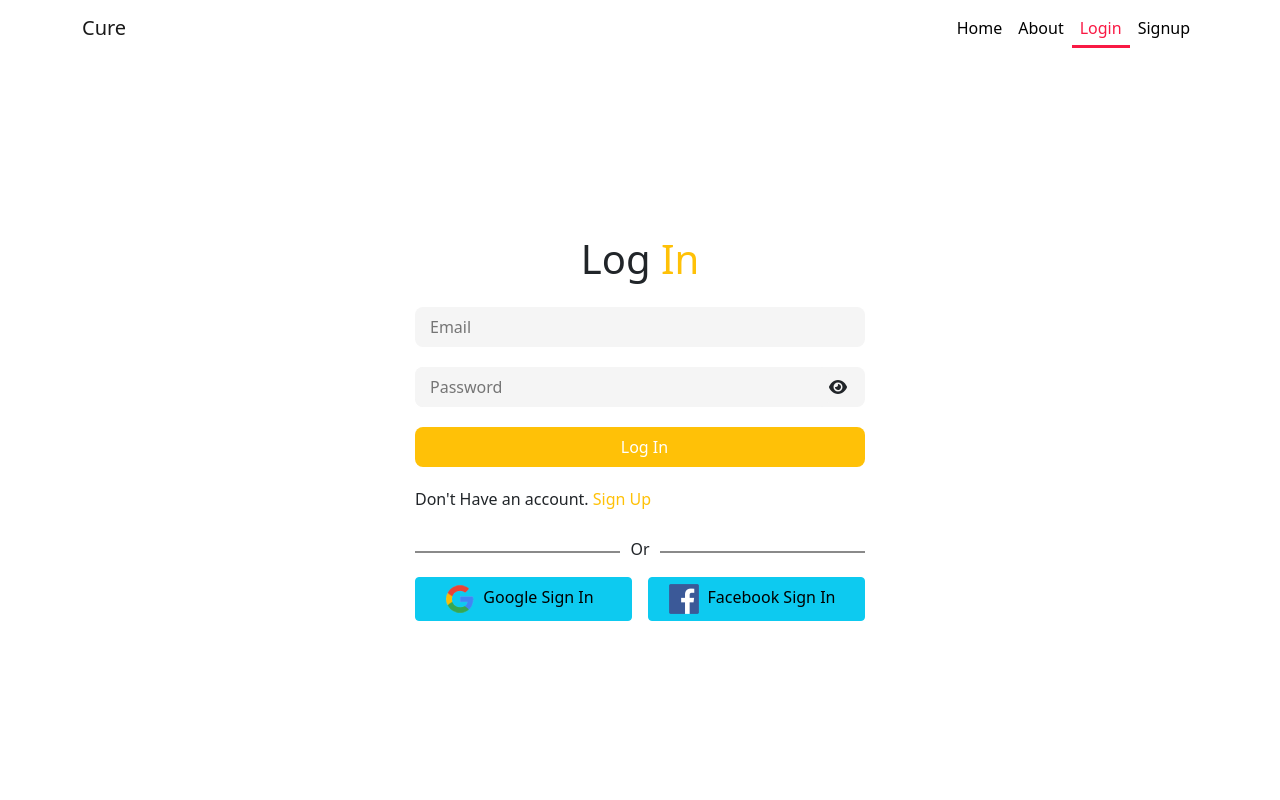
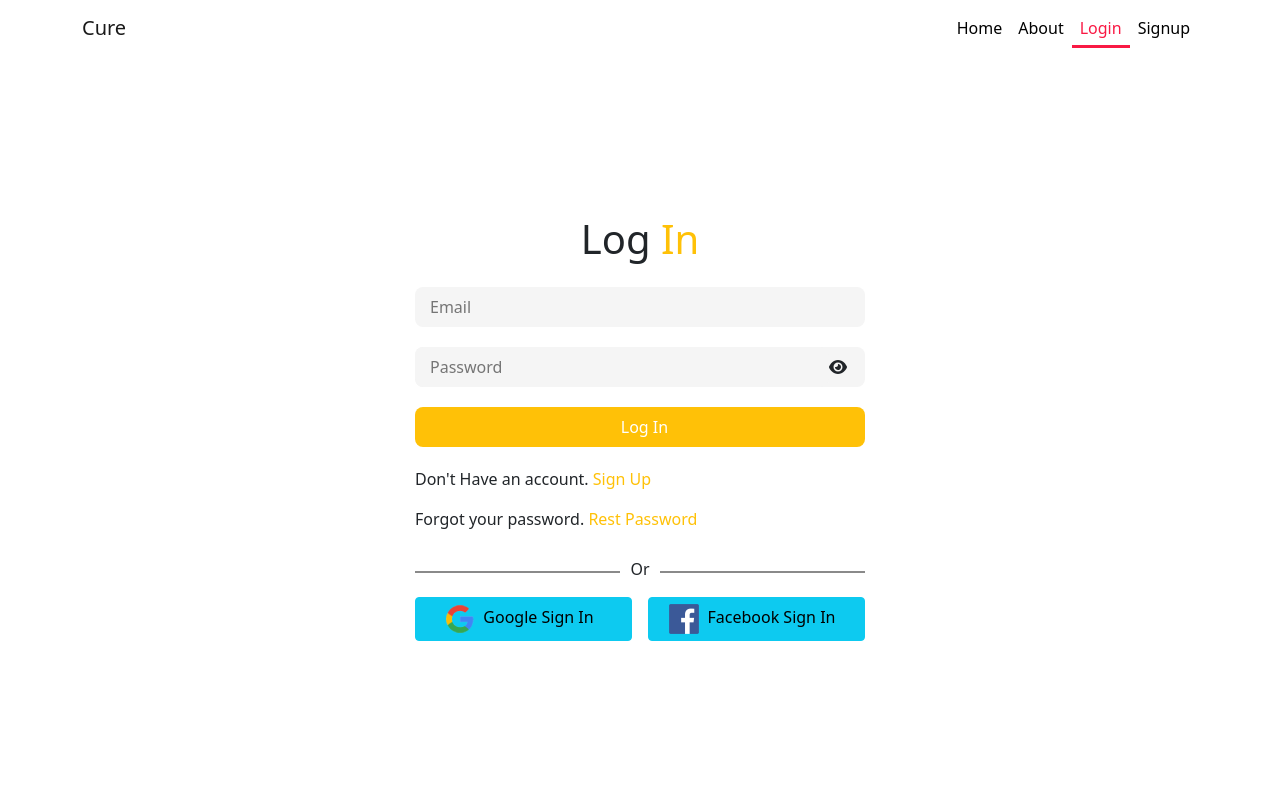
Before and after one commit to AshikurRahmanMunna/independent-service-provider, a React (Create React App) app: page /login in a window 1280 px wide. Shown: the top 800 px of the page. Built offline with nearby package versions, Linux system fonts and the light colour scheme.

Commit message:
Password Reset Complete

```diff
--- a/src/Pages/Login/Login.js
+++ b/src/Pages/Login/Login.js
@@ -1,21 +1,25 @@
 import { faEye, faEyeSlash } from '@fortawesome/free-solid-svg-icons';
 import { FontAwesomeIcon } from '@fortawesome/react-fontawesome';
-import React, { useState } from 'react';
-import { useSignInWithEmailAndPassword } from 'react-firebase-hooks/auth';
+import React, { useRef, useState } from 'react';
+import { useSendPasswordResetEmail, useSignInWithEmailAndPassword } from 'react-firebase-hooks/auth';
 import { Link, Navigate, useNavigate } from 'react-router-dom';
-import { ToastContainer } from 'react-toastify';
+import { toast, ToastContainer } from 'react-toastify';
 import auth from '../../firebase.init';
 import SocialLogin from '../Shared/SocialLogin/SocialLogin';
 
 const Login = () => {
     const [showPassword, setShowPassword] = useState(false);
     let errorElement;
+    const emailRef = useRef();
     const [
         signInWithEmailAndPassword,
         user,
         loading,
         error,
       ] = useSignInWithEmailAndPassword(auth);
+      const [sendPasswordResetEmail, sending, errorSendPasswordReset] = useSendPasswordResetEmail(
+        auth
+      );
       const navigate = useNavigate('');
       if(error) {
         errorElement = <p className='text-danger'>{error.message}</p>
@@ -25,6 +29,11 @@ const Login = () => {
         const email = event.target.email.value;
         const password = event.target.password.value;
         signInWithEmailAndPassword(email, password);
+      }
+      const handlePasswordReset = () => {
+        const email = emailRef.current.value;
+        sendPasswordResetEmail(email);
+        toast(`Email sent to ${email}`);
       }
       if(user) {
         navigate('/');
@@ -36,7 +45,7 @@ const Login = () => {
           Log <span className="text-warning">In</span>
         </h1>
         <form onSubmit={handleLogin} className="form">
-          <input type="email" name="email" placeholder="Email" required />
+          <input ref={emailRef} type="email" name="email" placeholder="Email" required />
           <div className="password">
             <input
               type={showPassword ? "text" : "password"}
@@ -59,6 +68,7 @@ const Login = () => {
           />
         </form>
         <p>Don't Have an account. <span><Link className='text-warning text-decoration-none' to="/signup">Sign Up</Link></span></p>
+        <p>Forgot your password. <span onClick={handlePasswordReset} style={{cursor: 'pointer'}} className='text-warning text-decoration-none'>Rest Password</span></p>
         <ToastContainer></ToastContainer>
         <SocialLogin></SocialLogin>
       </div>
```
